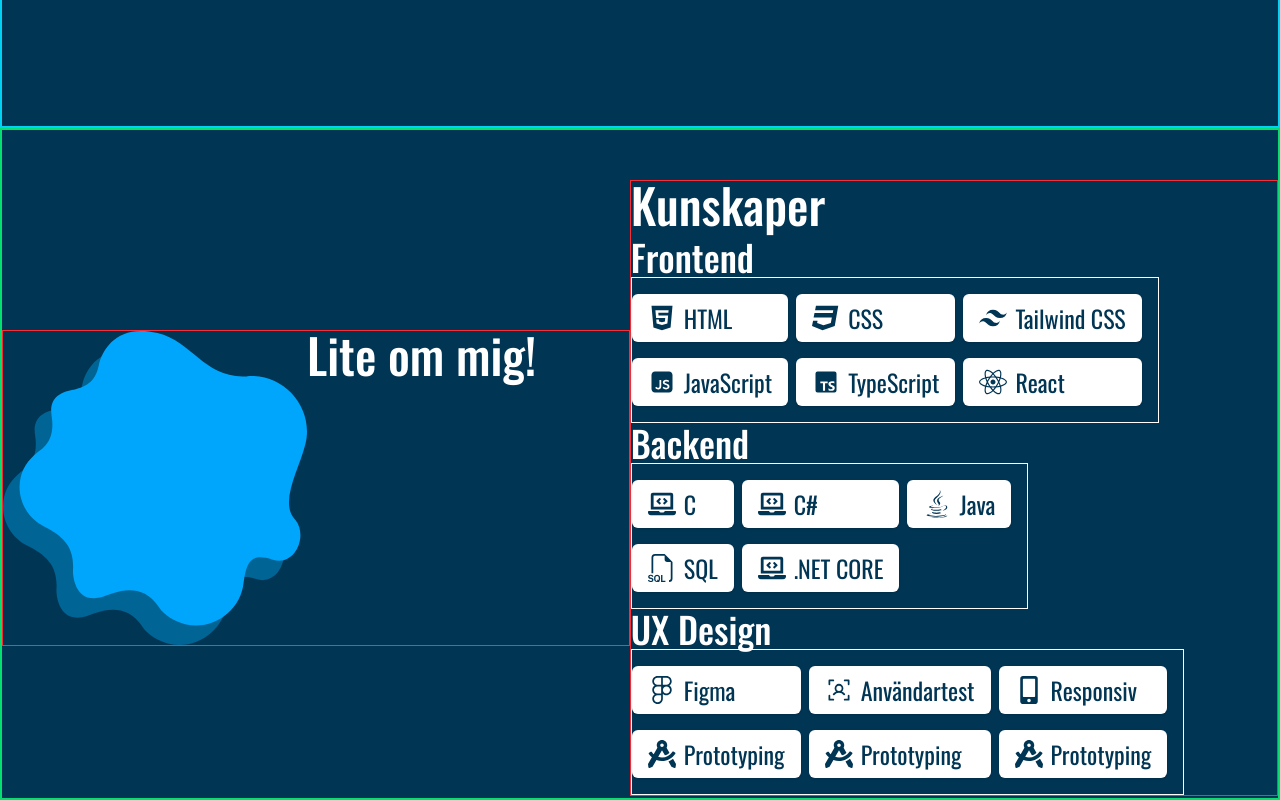
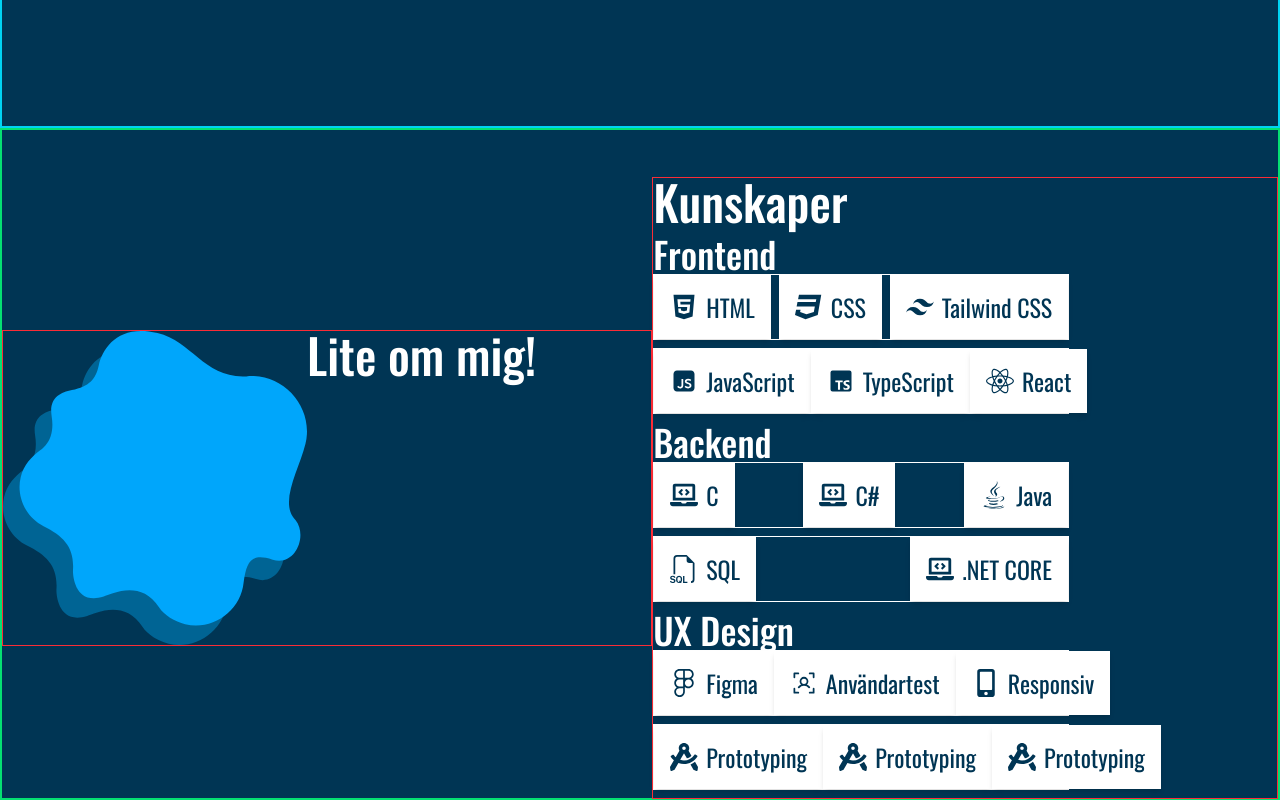
Before and after one commit to viktorcarrick/vcportfolio, a React (Vite) app: page / in a window 1280 px wide. Shown: the part 1344-2144 px from the top of the page. Built offline with nearby package versions, Linux system fonts and the light colour scheme; what tailwindcss-motion would draw is missing.

Commit message:
gjorde om grid-komponent till att vara en flex-rad istället

```diff
--- a/src/App.tsx
+++ b/src/App.tsx
@@ -93,6 +93,7 @@
           <div className="border border-red-500 flex-grow">
             <h3 className="text-5xl text-white font-medium mb-2">Kunskaper</h3>
             <h3 className="text-4xl text-white font-medium">Frontend</h3>
+            {/**GÖR OM KOMPONENTEN TILL EN RAD MED FLEX ISTÄLLET */}
             <GridComponent>
               <GridItemComponent icon={FaHtml5} text="HTML"></GridItemComponent>
               <GridItemComponent icon={FaCss3} text="CSS"></GridItemComponent>
@@ -100,6 +101,8 @@
                 icon={RiTailwindCssFill}
                 text="Tailwind CSS"
               ></GridItemComponent>
+            </GridComponent>
+            <GridComponent>
               <GridItemComponent
                 icon={RiJavascriptFill}
                 text="JavaScript"
@@ -124,6 +127,8 @@
                 text="C#"
               ></GridItemComponent>
               <GridItemComponent icon={FaJava} text="Java"></GridItemComponent>
+            </GridComponent>
+            <GridComponent>
               <GridItemComponent
                 icon={BsFiletypeSql}
                 text="SQL"
@@ -147,6 +152,8 @@
                 icon={FaMobileAlt}
                 text="Responsiv"
               ></GridItemComponent>
+            </GridComponent>
+            <GridComponent>
               <GridItemComponent
                 icon={FaDraftingCompass}
                 text="Prototyping"
--- a/src/components/GridComponent.tsx
+++ b/src/components/GridComponent.tsx
@@ -5,7 +5,8 @@
 const GridComponent: React.FC<GridComponentProps> = ({ children }) => {
   return (
     <>
-      <div className="border border-white grid grid-cols-[auto_auto_auto] grid-rows-2 gap-x-2 pr-4 pt-4 w-fit">
+      {/**border border-white grid grid-cols-[auto_auto_auto] grid-rows-2 gap-x-2 pr-4 pt-4 w-fit */}
+      <div className="border border-white flex flex-row  w-4/6 justify-between mb-2">
         {children}
       </div>
     </>
--- a/src/components/GridItemComponent.tsx
+++ b/src/components/GridItemComponent.tsx
@@ -11,7 +11,7 @@
 }) => {
   return (
     <>
-      <div className="bg-white p-4 text-2xl text-bgblue flex flex-row items-center justify-start rounded-md shadow-sm h-3/4">
+      <div className="bg-white p-4 text-2xl text-bgblue flex flex-row items-center justify-start shadow-md h-3/4">
         <Icon className="w-7 h-7 mr-2" />
         <p>{text}</p>
       </div>
```
